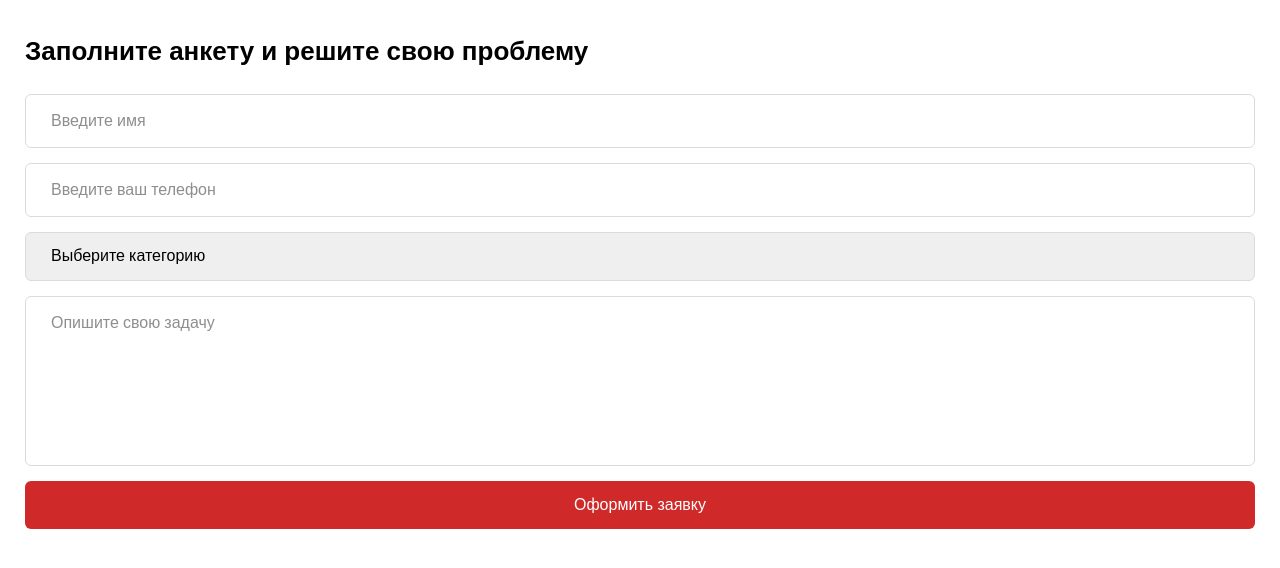
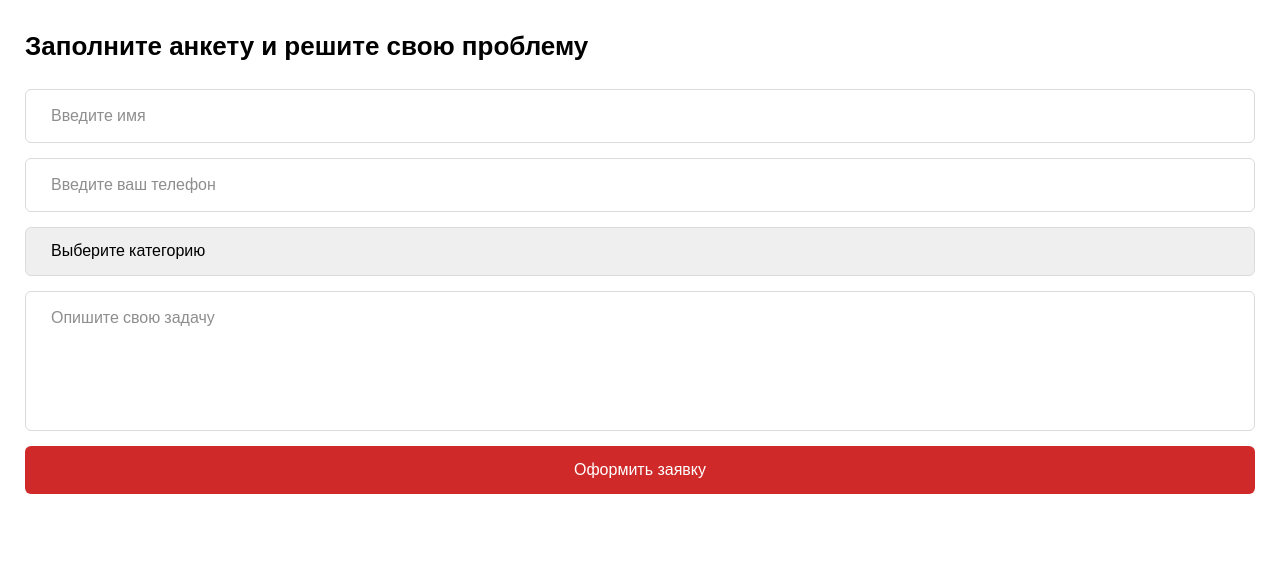
Before and after one commit to Temirsultanov/profi, a plain HTML site: page index.html in a window 1280 px wide. Shown: the part 60-628 px from the top of the page. Drawn offline with nearby package versions, Linux system fonts and the light colour scheme.

Commit message:
change textarea

```diff
--- a/style.css
+++ b/style.css
@@ -42,7 +42,7 @@ body {
 }
 
 .main {
-    padding: 40px 25px 0px;
+    padding: 35px 25px 0px;
 }
 .title {
     font-size: 26px;
@@ -57,7 +57,7 @@ body {
     gap: 15px;
 }
 .form__message {
-    min-height: 170px;
+    min-height: 140px;
     resize: none;
 }
 
```
